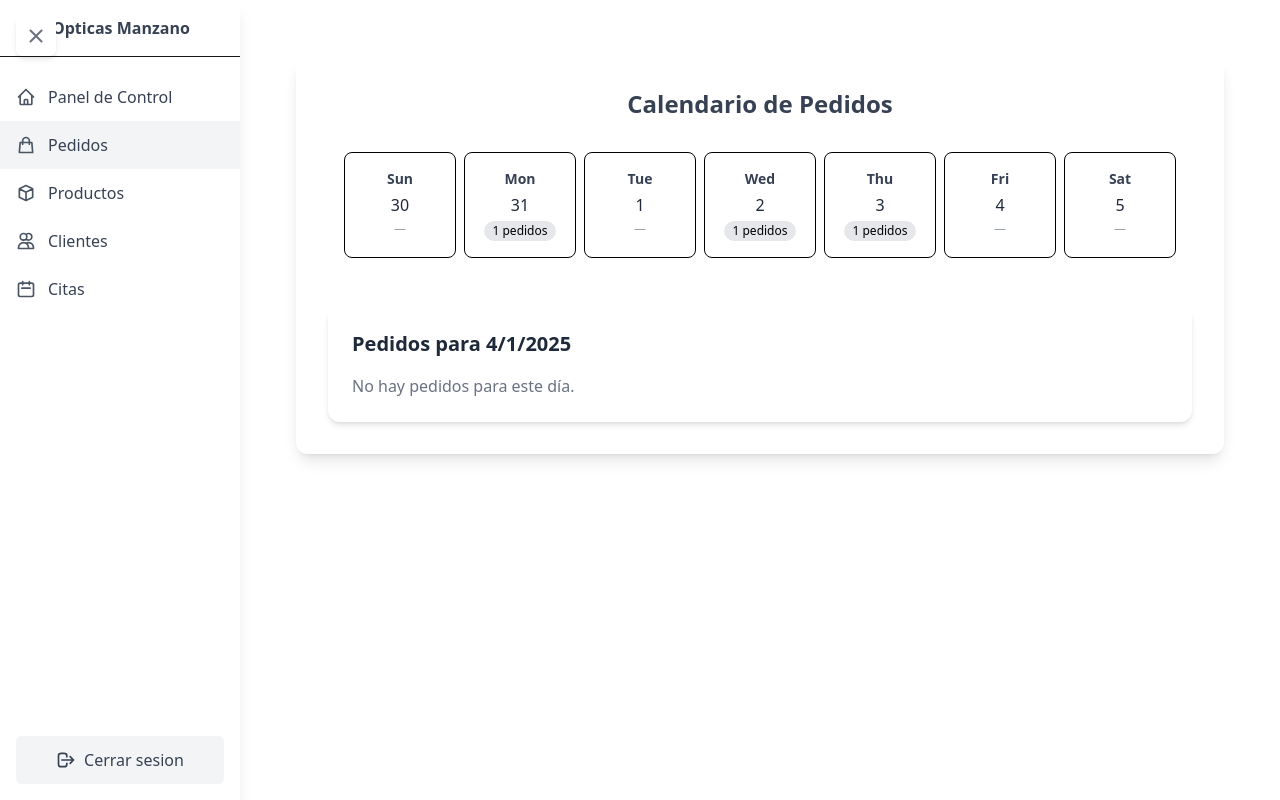
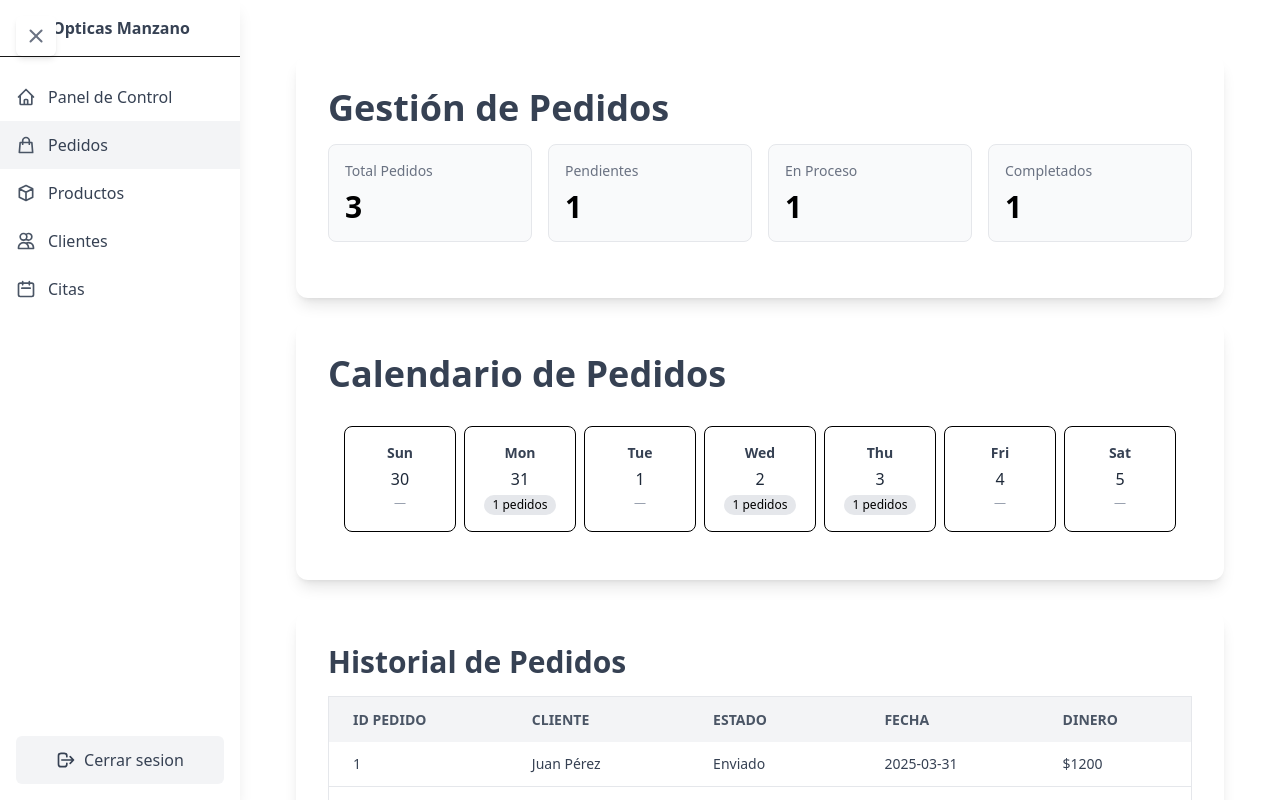
Before and after one commit to Antonio-DR99/Practica-Manzano, a Next.js app: page /pages/pedidos in a window 1280 px wide. Shown: the top 800 px of the page. Built offline with nearby package versions, Linux system fonts and the light colour scheme.

Commit message:
feat: agregar dependencia @heroicons/react y mejorar la gestión de pedidos con resumen y historial

```diff
--- a/package.json
+++ b/package.json
@@ -12,6 +12,7 @@
   },
   "dependencies": {
     "@date-io/moment": "^3.2.0",
+    "@heroicons/react": "^2.2.0",
     "@prisma/client": "^6.5.0",
     "body-parser": "^1.20.3",
     "cors": "^2.8.5",
--- a/src/app/pages/pedidos/page.js
+++ b/src/app/pages/pedidos/page.js
@@ -7,16 +7,13 @@ import 'react-big-calendar/lib/css/react-big-calendar.css';
 
 const localizer = momentLocalizer(moment);
 
-// Definimos el componente custom para la vista semanal
 function CustomWeekView({ date, events, localizer, onNavigate }) {
-  // Calcula el inicio de la semana (por defecto, domingo)
   const startOfWeek = moment(date).startOf('week');
   const days = [];
   for (let i = 0; i < 7; i++) {
     days.push(moment(startOfWeek).add(i, 'days').toDate());
   }
 
-  // Agrupar pedidos por día usando la propiedad "fecha" de cada evento
   const ordersCountByDay = events.reduce((acc, event) => {
     const eventDate = new Date(event.fecha);
     const key = eventDate.toLocaleDateString();
@@ -28,7 +25,7 @@ function CustomWeekView({ date, events, localizer, onNavigate }) {
     <div className="custom-week-view p-4">
       <div className="grid grid-cols-7 gap-2">
         {days.map((day) => {
-          const label = localizer.format(day, 'ddd'); // Ejemplo: "Sun", "Mon", etc.
+          const label = localizer.format(day, 'ddd');
           const dateNumber = day.getDate();
           const count = ordersCountByDay[day.toLocaleDateString()] || 0;
           return (
@@ -54,8 +51,7 @@ function CustomWeekView({ date, events, localizer, onNavigate }) {
   );
 }
 
-// Agregamos las propiedades estáticas requeridas por React Big Calendar
-CustomWeekView.range = (date, { localizer }) => {
+CustomWeekView.range = (date) => {
   const startOfWeek = moment(date).startOf('week');
   const days = [];
   for (let i = 0; i < 7; i++) {
@@ -65,7 +61,7 @@ CustomWeekView.range = (date, { localizer }) => {
 };
 
 CustomWeekView.title = (date, { localizer }) => {
-  const range = CustomWeekView.range(date, { localizer });
+  const range = CustomWeekView.range(date);
   const start = range[0];
   const end = range[range.length - 1];
   return `${localizer.format(start, 'MMM DD')} - ${localizer.format(end, 'MMM DD')}`;
@@ -75,14 +71,13 @@ export default function PedidosPage() {
   const [fechaSeleccionada, setFechaSeleccionada] = useState(new Date());
   const [pedidosDelDia, setPedidosDelDia] = useState([]);
 
-  // Lista de pedidos (simulada; reemplaza con tus datos reales)
+  // Lista de pedidos con campo de dinero agregado
   const pedidos = [
-    { id: 1, cliente: 'Juan Pérez', producto: 'Laptop', estado: 'Enviado', fecha: '2025-03-31' },
-    { id: 2, cliente: 'Ana Gómez', producto: 'Teléfono', estado: 'Pendiente', fecha: '2025-04-02' },
-    { id: 3, cliente: 'Carlos Ruiz', producto: 'Auriculares', estado: 'Entregado', fecha: '2025-04-03' },
+    { id: 1, cliente: 'Juan Pérez', producto: 'Laptop', estado: 'Enviado', fecha: '2025-03-31', dinero: 1200 },
+    { id: 2, cliente: 'Ana Gómez', producto: 'Teléfono', estado: 'Pendiente', fecha: '2025-04-02', dinero: 800 },
+    { id: 3, cliente: 'Carlos Ruiz', producto: 'Auriculares', estado: 'Entregado', fecha: '2025-04-03', dinero: 150 },
   ];
 
-  // Filtra los pedidos para la fecha seleccionada
   const obtenerPedidosDelDia = (fecha) => {
     const pedidosFiltrados = pedidos.filter(
       (pedido) => new Date(pedido.fecha).toLocaleDateString() === fecha.toLocaleDateString()
@@ -91,45 +86,101 @@ export default function PedidosPage() {
     setFechaSeleccionada(fecha);
   };
 
+  // Resumen de pedidos
+  const totalPedidos = pedidos.length;
+  const pedidosPendientes = pedidos.filter(pedido => pedido.estado === 'Pendiente').length;
+  const pedidosEnProceso = pedidos.filter(pedido => pedido.estado === 'Enviado').length;
+  const pedidosCompletados = pedidos.filter(pedido => pedido.estado === 'Entregado').length;
+
   return (
     <div className="min-h-screen bg-white text-black p-6">
       <div className="max-w-7xl mx-auto">
-        <div className="p-8 rounded-xl shadow-lg">
+        {/* Gestión de Pedidos con fondo y sombra */}
+        <div className="p-8 rounded-xl shadow-lg mb-6 bg-white">
+          <h2 className="text-4xl font-semibold text-gray-700 mb-4 text-left">Gestión de Pedidos</h2>
 
-          <div className="mb-8">
-            <h2 className="text-2xl font-semibold text-gray-700 mb-4 text-center">Calendario de Pedidos</h2>
-            {/* Usamos nuestro custom view a través de react-big-calendar */}
+          {/* Resumen de pedidos */}
+          <div className="grid grid-cols-1 md:grid-cols-4 gap-4 mb-6">
+            <div className="bg-gray-50 p-4 rounded-lg border border-gray-200">
+              <div className="flex items-center justify-between">
+                <h3 className="text-gray-500 text-sm font-medium">Total Pedidos</h3>
+              </div>
+              <div className="mt-2">
+                <p className="text-3xl font-bold">{totalPedidos}</p>
+              </div>
+            </div>
+
+            <div className="bg-gray-50 p-4 rounded-lg border border-gray-200">
+              <div className="flex items-center justify-between">
+                <h3 className="text-gray-500 text-sm font-medium">Pendientes</h3>
+              </div>
+              <div className="mt-2">
+                <p className="text-3xl font-bold">{pedidosPendientes}</p>
+              </div>
+            </div>
+
+            <div className="bg-gray-50 p-4 rounded-lg border border-gray-200">
+              <div className="flex items-center justify-between">
+                <h3 className="text-gray-500 text-sm font-medium">En Proceso</h3>
+              </div>
+              <div className="mt-2">
+                <p className="text-3xl font-bold">{pedidosEnProceso}</p>
+              </div>
+            </div>
+
+            <div className="bg-gray-50 p-4 rounded-lg border border-gray-200">
+              <div className="flex items-center justify-between">
+                <h3 className="text-gray-500 text-sm font-medium">Completados</h3>
+              </div>
+              <div className="mt-2">
+                <p className="text-3xl font-bold">{pedidosCompletados}</p>
+              </div>
+            </div>
+          </div>
+        </div>
+
+        {/* Calendario de Pedidos con fondo y sombra */}
+        <div className="p-8 rounded-xl shadow-lg mb-6 bg-white">
+          <h2 className="text-4xl font-semibold text-gray-700 mb-4 text-left">Calendario de Pedidos</h2>
           <Calendar
             localizer={localizer}
-              events={pedidos} // Pasamos los pedidos como eventos
+            events={pedidos}
             views={{ customWeek: CustomWeekView }}
-              view="customWeek" // Indicamos que use la vista custom
+            view="customWeek"
             toolbar={false}
-              // No necesitamos renderizar los eventos en la grilla (lo maneja nuestro CustomWeekView)
             eventPropGetter={() => ({ style: { display: 'none' } })}
-              // Al navegar (por ejemplo, al hacer clic en un día) actualizamos la fecha
             onNavigate={(newDate) => obtenerPedidosDelDia(newDate)}
           />
         </div>
+      </div>
 
-          {/* Sección para mostrar los pedidos del día seleccionado */}
-          <div className="p-6 rounded-xl shadow-md mt-6 bg-white text-black">
-            <h3 className="text-xl font-semibold text-gray-800 mb-4">
-              Pedidos para {fechaSeleccionada.toLocaleDateString()}
-            </h3>
-            <div className="space-y-4">
-              {pedidosDelDia.length > 0 ? (
-                pedidosDelDia.map((pedido) => (
-                  <div key={pedido.id} className="bg-gray-50 p-4 rounded-lg shadow-sm">
-                    <p className="font-medium text-gray-700">Cliente: {pedido.cliente}</p>
-                    <p className="text-gray-600">Producto: {pedido.producto}</p>
-                    <p className="text-gray-500">Estado: {pedido.estado}</p>
-                  </div>
-                ))
-              ) : (
-                <p className="text-gray-500">No hay pedidos para este día.</p>
-              )}
-            </div>
+      {/* HISTORIAL DE PEDIDOS con fondo y sombra */}
+      <div className="mt-8">
+        <div className="p-8 rounded-xl shadow-lg mb-6 bg-white">
+          <h2 className="text-3xl font-semibold text-gray-700 mb-4 text-left">Historial de Pedidos</h2>
+          <div className="overflow-x-auto">
+            <table className="min-w-full bg-white border border-gray-200">
+              <thead>
+                <tr className="bg-gray-100 text-gray-600 uppercase text-sm leading-normal">
+                  <th className="py-3 px-6 text-left">ID Pedido</th>
+                  <th className="py-3 px-6 text-left">Cliente</th>
+                  <th className="py-3 px-6 text-left">Estado</th>
+                  <th className="py-3 px-6 text-left">Fecha</th>
+                  <th className="py-3 px-6 text-left">Dinero</th>
+                </tr>
+              </thead>
+              <tbody className="text-gray-700 text-sm">
+                {pedidos.map((pedido) => (
+                  <tr key={pedido.id} className="border-b border-gray-200 hover:bg-gray-50">
+                    <td className="py-3 px-6">{pedido.id}</td>
+                    <td className="py-3 px-6">{pedido.cliente}</td>
+                    <td className="py-3 px-6">{pedido.estado}</td>
+                    <td className="py-3 px-6">{pedido.fecha}</td>
+                    <td className="py-3 px-6">${pedido.dinero}</td>
+                  </tr>
+                ))}
+              </tbody>
+            </table>
           </div>
         </div>
       </div>
```
Also changed, not shown: 1 other file (tests, documents, lock files or other folders). Lines whose indentation alone changed are shown as unchanged.
